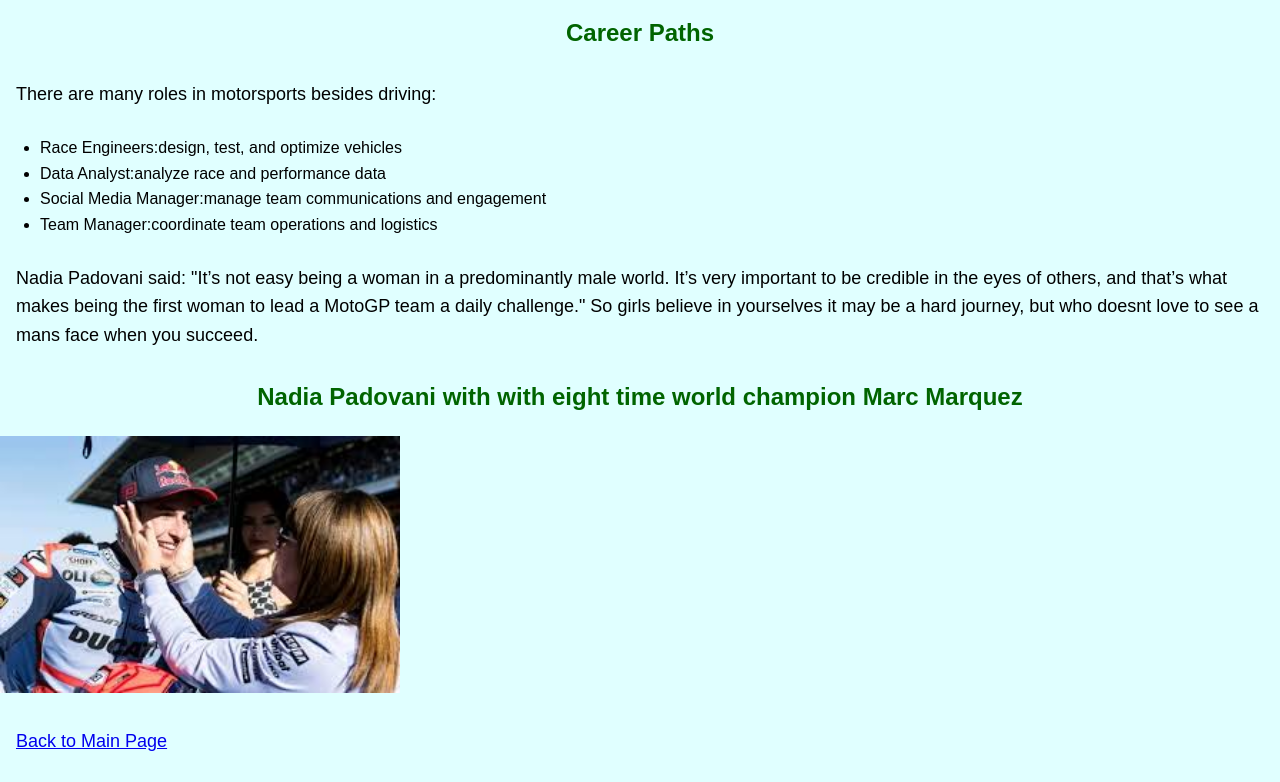
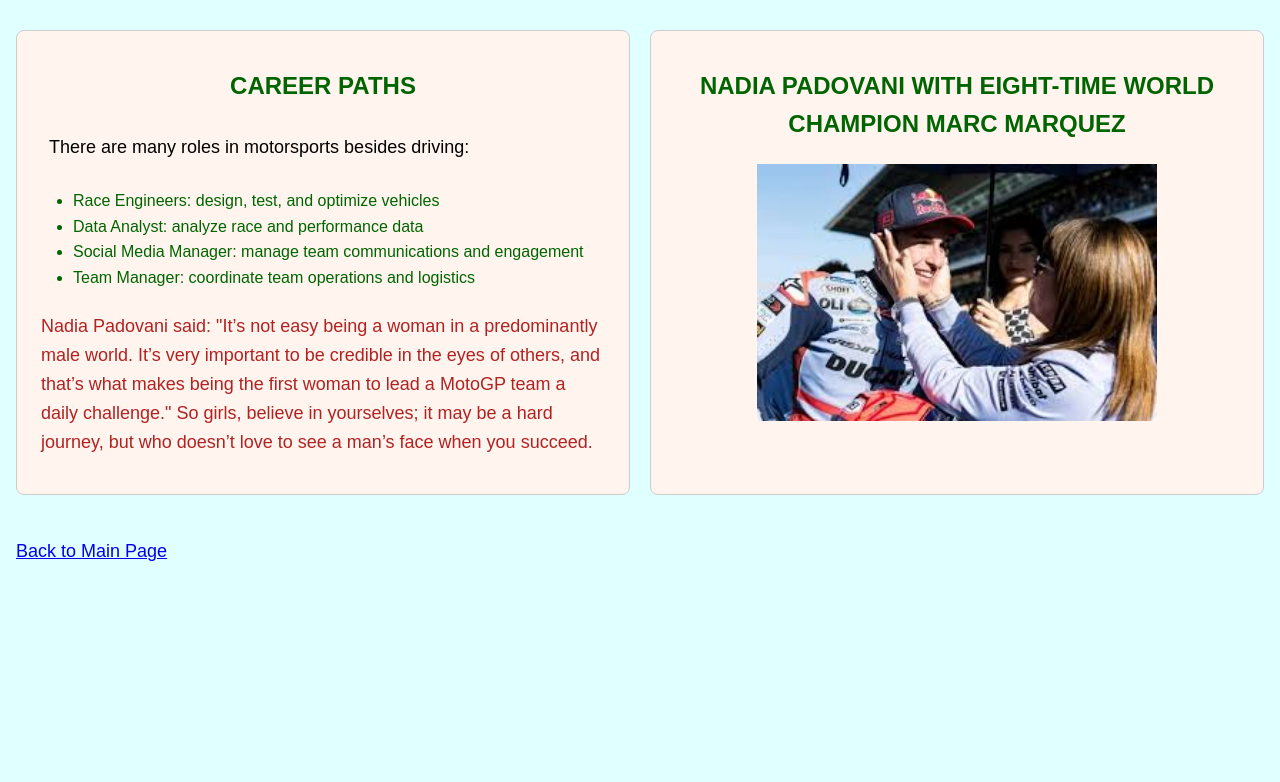
Before and after one commit to LauritaAM/womeninmotorsports, a plain HTML site: page page2.html in a window 1280 px wide. Shown: the part 80-862 px from the top of the page. After the commit the page ends 800 px from the top, so only its background shows below. Drawn offline with Linux system fonts and the light colour scheme.

Commit message:
Added styles for main page layout and Flexbox in page 2

```diff
--- a/css/style.css
+++ b/css/style.css
@@ -1,4 +1,6 @@
-/* Base styles */
+/* ------------------------------
+   Base styles
+------------------------------ */
 body {
   background-color: #E0FFFF;
   font-family: Arial, sans-serif;
@@ -7,43 +9,80 @@ body {
   padding: 0;
 }
 
-h1, h2,  h3 {
+h1, h2, h3 {
   text-align: center;
-  color: #006400;
+  color: #006400;  /* all titles are now dark green */
 }
 
 p {
   font-size: 18px;
   padding: 8px 16px;
+  color: #000000;
 }
 
-
-/* IDs for sections */
+/* ------------------------------
+   IDs for sections
+------------------------------ */
 #intro {
-  color: #20B2AA;
+  color: #20B2AA;   /* optional, body text in intro */
   padding: 16px;
 }
 
 #getting-started {
-  color: #000000;
+  color: #000000;   /* optional, body text in getting-started */
   padding: 16px;
 }
 
-/* Classes */
+#career-paths {
+  color: #006400;   /* title color optional, ensures consistency */
+}
+
+#nadia-photo {
+  color: #006400;
+}
+
+/* ------------------------------
+   Classes
+------------------------------ */
 .section-title {
   font-weight: bold;
   text-transform: uppercase;
+  color: #006400;   /* all section titles dark green */
 }
 
 .highlight {
-  color: #A52A2A;
+  color: #d63384;   /* highlighted paragraph text */
   padding: 4px 8px;
   border-radius: 5px;
 }
 
-/* Center header image */
+.quote {
+  color:#B22222;
+  padding: 4px 8px;
+}
+
 .center-img {
   display: block;
   margin-left: auto;
   margin-right: auto;
 }
+
+/* ------------------------------
+   Flexbox layout
+------------------------------ */
+.flex-container {
+  display: flex;
+  gap: 20px;
+  padding: 16px;
+  justify-content: space-between;
+  flex-wrap: wrap;  /* responsive wrapping */
+}
+
+.flex-item {
+  flex: 1;
+  min-width: 250px;
+  padding: 16px;
+  border: 1px solid #ccc;
+  border-radius: 8px;
+  background-color: #FFF5EE;
+}
--- a/page2.html
+++ b/page2.html
@@ -7,30 +7,33 @@
   <body>
     <!-- Page header -->
     <header>
-      <h1>Opportunities in Motorsports Careers</h1>
+      <h1 class="section-title">Opportunities in Motorsports Careers</h1>
     </header>
 
     <!-- Main body content -->
     <main>
-      <section>
-        <h2>Career Paths</h2>
+      <div class="flex-container">
+        <section class="flex-item" id="career-paths">
+          <h2 class="section-title">Career Paths</h2>
           <p>There are many roles in motorsports besides driving:</p>
           <ul>
-          <li>Race Engineers:design, test, and optimize vehicles</li>
-          <li>Data Analyst:analyze race and performance data</li>
-          <li>Social Media Manager:manage team communications and engagement</li>
-          <li>Team Manager:coordinate team operations and logistics</li>
+            <li>Race Engineers: design, test, and optimize vehicles</li>
+            <li>Data Analyst: analyze race and performance data</li>
+            <li>Social Media Manager: manage team communications and engagement</li>
+            <li>Team Manager: coordinate team operations and logistics</li>
           </ul>
-        <p>
+          <p class="quote">
             Nadia Padovani said: "It’s not easy being a woman in a predominantly male world. It’s very important to be credible in the eyes of others,
             and that’s what makes being the first woman to lead a MotoGP team a daily challenge."
-        So girls believe in yourselves it may be a hard journey, but who doesnt love to see a mans face when you succeed.
+            So girls, believe in yourselves; it may be a hard journey, but who doesn’t love to see a man’s face when you succeed.
           </p>
         </section>
-      <section>
-        <h2>Nadia Padovani with with eight time world champion Marc Marquez</h2>
-        <img src="images/nadiapadovani.jpeg" alt="Nadia Padovani" width="400">
+
+        <section class="flex-item" id="nadia-photo">
+          <h2 class="section-title">Nadia Padovani with eight-time world champion Marc Marquez</h2>
+          <img src="images/nadiapadovani.jpeg" alt="Nadia Padovani" class="center-img" width="400">
         </section>
+      </div>
     </main>
 
     <!-- Footer with link back to index -->
```
Lines whose indentation alone changed are shown as unchanged.
